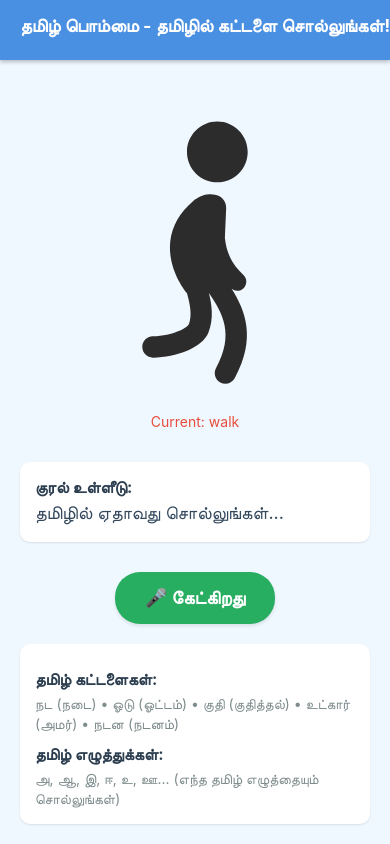
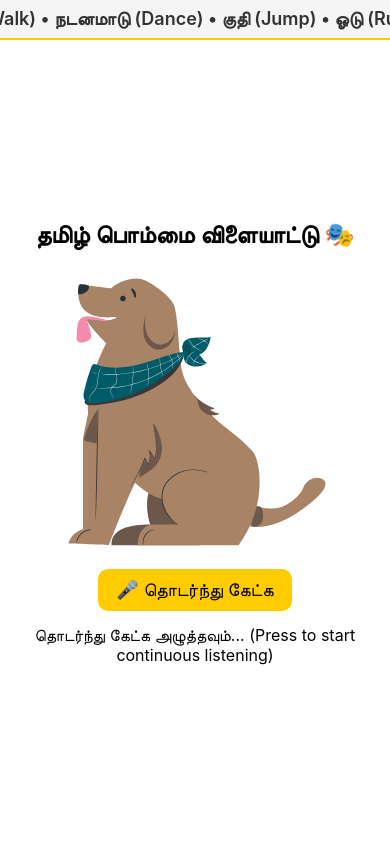
Before and after one commit to manisnow/tamil-pommai-expo, a React Native app: screen / in a window 390 px wide. Built offline with nearby package versions, Linux system fonts and the light colour scheme.

Commit message:
RESTORED: Original Tamil Pommai design from initial commit - with Tamil letters fix!

```diff
--- a/App.jsx
+++ b/App.jsx
@@ -1,376 +1,458 @@
-// Working Tamil Pommai App - v2.0 - Nov 21, 2025 - Force rebuild
-import React, { useState, useEffect, useRef } from 'react';
-import { View, Text, StyleSheet, ScrollView, Dimensions, TouchableOpacity, Alert } from 'react-native';
-import SpeechAdapter from './src/utils/SpeechAdapter';
-import LottieWrapper from './src/components/LottieWrapper';
-import tamilLettersData from './assets/tamil-letters.json';
+import React, { useEffect, useRef, useState } from "react";
+import { View, Text, TouchableOpacity, StyleSheet, SafeAreaView, Platform, Animated, Dimensions } from "react-native";
+import SpeechAdapter from "./src/utils/SpeechAdapter";
+import LottieWrapper from "./src/components/LottieWrapper";
 
-const { width, height } = Dimensions.get('window');
+/*
+  Place your animation JSONs under ./assets and import them:
+  import sitAnim from './assets/sit.json';
+  import walkAnim from './assets/walk.json';
+  ...
+*/
+import sitAnim from "./assets/sit.json";
+import walkAnim from "./assets/walk.json";
+import danceAnim from "./assets/dance.json";
+import jumpAnim from "./assets/jump.json";
+import runAnim from "./assets/run1.json";
+import tamilLettersData from "./assets/tamil-letters.json";
 
-// Flatten the Tamil letters into a single array
-const tamilLetters = [
-  ...tamilLettersData.vowels,
-  ...tamilLettersData.consonants
-].map(letter => ({
-  tamil: letter.letter,
-  english: letter.name,
-  meaning: letter.sound
-}));
+const animations = { sit: sitAnim, walk: walkAnim, dance: danceAnim, jump: jumpAnim, run: runAnim };
 
-const commandMappings = {
-  'நட': 'walk',
-  'ஓடு': 'run',
-  'குதி': 'jump',
-  'உட்கார்': 'sit',
-  'உட்காரு': 'sit',
-  'நடன': 'dance',
-  'டான்ஸ்': 'dance'
+const commandMap = [
+  { key: "dance", triggers: ["நடனமாடு", "நடனம்", "நர்த்தனம்"] },  // Longer commands first
+  { key: "sit", triggers: ["உக்காரு", "உட்காரு", "உக்கார்", "உட்கார்"] },
+  { key: "run", triggers: ["ஓடு", "ஓட", "ஓடி", "ஓடுங்கள்"] },
+  { key: "jump", triggers: ["குதி", "குதிக்க", "தாவு"] },
+  { key: "walk", triggers: ["நடை", "நடக்க", "வா", "நடந்து"] }  // Removed "நட" to avoid conflicts
+];
+
+// Create a comprehensive letter mapping for Tamil letters
+const createLetterMap = () => {
+  const letterMap = [];
+
+  // Add vowels with simple triggers
+  tamilLettersData.vowels.forEach(letterInfo => {
+    const letter = letterInfo.letter;
+    const triggers = [
+      letter,
+      letterInfo.name,
+      letterInfo.sound + "கரम்",
+      letterInfo.name.replace("கரம்", "")
+    ].filter(t => t && t.trim().length > 0);
+
+    letterMap.push({
+      key: "letter",
+      letter: letter,
+      name: letterInfo.name,
+      triggers: triggers
+    });
+  });
+
+  // Add consonants with simple triggers
+  tamilLettersData.consonants.forEach(letterInfo => {
+    const letter = letterInfo.letter;
+    const baseLetter = letter.replace("்", ""); // Remove pulli for base form
+    const triggers = [
+      baseLetter,  // Put base form first for better matching
+      letter,
+      letterInfo.name,
+      baseLetter + "கரம்",
+      letterInfo.name.replace("கரம்", "")
+    ].filter(t => t && t.trim().length > 0);
+
+    letterMap.push({
+      key: "letter",
+      letter: baseLetter, // Display the base form without pulli
+      name: letterInfo.name,
+      triggers: triggers
+    });
+  });
+
+  // Add some common combined letters with simple triggers
+  if (tamilLettersData.combined) {
+    tamilLettersData.combined.slice(0, 20).forEach(letterInfo => { // Limit to first 20 to avoid overwhelming
+      const letter = letterInfo.letter;
+      const triggers = [
+        letter,
+        letterInfo.sound
+      ].filter(t => t && t.trim().length > 0);
+
+      letterMap.push({
+        key: "letter",
+        letter: letter,
+        name: letterInfo.name,
+        triggers: triggers
+      });
+    });
+  }
+
+  return letterMap;
 };
 
-const animationFiles = {
-  walk: require('./assets/walk.json'),
-  run: require('./assets/run1.json'),
-  jump: require('./assets/jump.json'),
-  sit: require('./assets/sit.json'),
-  dance: require('./assets/dance.json')
-};
+const letterMap = createLetterMap();
+
+const normalizeText = (s = "") =>
+  s.trim()
+   .replaceAll(/[.,।\s]+/gu, " ")  // Replace Tamil and English punctuation with spaces
+   .replaceAll(/[^\p{L}\p{N}\s]+/gu, "")  // Remove other non-letter/number characters
+   .replaceAll(/\s+/g, " ")  // Normalize multiple spaces
+   .trim();
 
 export default function App() {
-  const [currentAnimation, setCurrentAnimation] = useState('walk');
-  const [voiceInput, setVoiceInput] = useState('');
-  const [currentLetter, setCurrentLetter] = useState(null);
-  const [isListening, setIsListening] = useState(false);
-  const [recognizedCommand, setRecognizedCommand] = useState('');
-  const [bannerText, setBannerText] = useState('தமிழ் பொம்மை - தமிழில் கட்டளை சொல்லுங்கள்!');
-  const bannerTimeoutRef = useRef(null);
-  const speechTimeoutRef = useRef(null);
-
-  // Debug animation files
-  useEffect(() => {
-    console.log('🎭 Animation files loaded:', Object.keys(animationFiles));
-    console.log('🎯 Current animation file:', animationFiles[currentAnimation]);
-    console.log('📚 Tamil letters count:', tamilLetters.length);
-    console.log('📚 First few letters:', tamilLetters.slice(0, 3));
-  }, [currentAnimation]);
+  const [message, setMessage] = useState("தொடர்ந்து கேட்க அழுத்தவும்... (Press to start continuous listening)");
+  const [current, setCurrent] = useState("sit");
+  const [listening, setListening] = useState(false);
+  const [currentLetter, setCurrentLetter] = useState(null); // For displaying Tamil letters
+  const [showLetter, setShowLetter] = useState(false); // Toggle between animation and letter view
+  const adapterRef = useRef(SpeechAdapter);
+  const messageTimeoutRef = useRef(null);
+  const scrollX = useRef(new Animated.Value(0)).current;
+  const screenWidth = Dimensions.get('window').width;
 
   useEffect(() => {
-    const initializeSpeech = async () => {
-      try {
-        console.log('🔧 Initializing SpeechAdapter...');
-        await SpeechAdapter.init();
+    try { adapterRef.current.init(); } catch (e) { console.warn(e); }
+    adapterRef.current.onResult(({ raw, final }) => {
+      const text = normalizeText(raw);
+      console.log('📢 Voice input received:', { raw, text, final });
+      console.log('🔍 Character codes:', Array.from(raw).map(char => `${char}(${char.charCodeAt(0)})`));
+      setMessage(`நீங்கள் சொன்னது: ${raw}`);
 
-        SpeechAdapter.onResult(({ raw, final }) => {
-          console.log('📢 Voice input received:', { raw, final });
-          setVoiceInput(raw);
+      // Split the text by common delimiters and check each word
+      const words = text.split(/[\s.,।]+/).filter(word => word.length > 0);
+      console.log('📝 Words detected:', words);
+      console.log('🔤 Available letter triggers (first 10):', letterMap.slice(0, 10).map(l => `${l.letter}: [${l.triggers.join(', ')}]`));
 
-          if (final) {
-            clearTimeout(speechTimeoutRef.current);
-            speechTimeoutRef.current = setTimeout(() => {
-              processCommand(raw);
-            }, 500);
+      // First, try exact matches for complete words
+      for (const word of words) {
+        // Check for letter matches first
+        for (const letterInfo of letterMap) {
+          for (const trigger of letterInfo.triggers) {
+            const normalizedTrigger = normalizeText(trigger);
+            if (word === normalizedTrigger) {
+              console.log(`✅ Letter match found: "${word}" === "${normalizedTrigger}" → ${letterInfo.letter}`);
+              setCurrentLetter(letterInfo);
+              setShowLetter(true);
+              setMessage(`எழுத்து: ${letterInfo.letter} (${letterInfo.name})`);
+
+              // Clear success message after 3 seconds but keep letter displayed
+              if (messageTimeoutRef.current) {
+                clearTimeout(messageTimeoutRef.current);
+              }
+              messageTimeoutRef.current = setTimeout(() => {
+                if (listening) {
+                  setMessage("தொடர்ந்து கேட்கப்படுகிறது... எந்த நேரமும் பேசலாம்!");
+                }
+              }, 3000);
+
+              return;
+            }
           }
-        });
+        }
 
-        SpeechAdapter.onError((error) => {
-          console.error('🚨 Speech recognition error:', error);
-        });
+        // Then check for animation commands
+        for (const command of commandMap) {
+          for (const trigger of command.triggers) {
+            const normalizedTrigger = normalizeText(trigger);
+            if (word === normalizedTrigger) {
+              console.log(`✅ Exact match found: "${word}" === "${normalizedTrigger}" → ${command.key}`);
+              setCurrent(command.key);
+              setShowLetter(false);
+              setMessage(`கட்டளை: ${trigger} → ${command.key}`);
 
-        await SpeechAdapter.start();
-        setIsListening(true);
-        console.log('🎤 Speech recognition started');
-      } catch (error) {
-        console.error('Speech initialization error:', error);
-        Alert.alert('Error', 'Could not initialize speech recognition');
+              // Clear success message after 2 seconds
+              if (messageTimeoutRef.current) {
+                clearTimeout(messageTimeoutRef.current);
+              }
+              messageTimeoutRef.current = setTimeout(() => {
+                if (listening) {
+                  setMessage("தொடர்ந்து கேட்கப்படுகிறது... எந்த நேரமும் பேசலாம்!");
+                }
+              }, 2000);
+
+              return;
+            }
+          }
+        }
       }
+
+      // If no exact matches, try partial matches (longest trigger first)
+      const allTriggers = [];
+
+      // Add letter triggers
+      for (const letterInfo of letterMap) {
+        for (const trigger of letterInfo.triggers) {
+          allTriggers.push({
+            type: "letter",
+            command: letterInfo.key,
+            trigger,
+            letterInfo: letterInfo,
+            normalizedTrigger: normalizeText(trigger),
+            length: normalizeText(trigger).length
+          });
+        }
+      }
+
+      // Add animation command triggers
+      for (const command of commandMap) {
+        for (const trigger of command.triggers) {
+          allTriggers.push({
+            type: "animation",
+            command: command.key,
+            trigger,
+            normalizedTrigger: normalizeText(trigger),
+            length: normalizeText(trigger).length
+          });
+        }
+      }
+
+      // Sort by length (longest first) for partial matching
+      allTriggers.sort((a, b) => b.length - a.length);
+
+      console.log('🔍 Checking partial matches with triggers sorted by length:', allTriggers.map(t => `${t.trigger}(${t.length})`));
+
+      for (const word of words) {
+        for (const triggerInfo of allTriggers) {
+          const { type, command, trigger, normalizedTrigger, letterInfo } = triggerInfo;
+
+          // For letters, be more lenient with matching (single characters)
+          const minLength = type === "letter" ? 1 : 4;
+
+          if (word.includes(normalizedTrigger) && normalizedTrigger.length >= minLength) {
+            console.log(`✅ Partial match found: "${word}".includes("${normalizedTrigger}") → ${type}:${command}`);
+
+            if (type === "letter") {
+              console.log(`🔤 Letter matched: ${letterInfo.letter} (${letterInfo.name})`);
+              setCurrentLetter(letterInfo);
+              setShowLetter(true);
+              setMessage(`எழுத்து: ${letterInfo.letter} (${letterInfo.name})`);
+
+              // Clear success message after 3 seconds but keep letter displayed
+              if (messageTimeoutRef.current) {
+                clearTimeout(messageTimeoutRef.current);
+              }
+              messageTimeoutRef.current = setTimeout(() => {
+                if (listening) {
+                  setMessage("தொடர்ந்து கேட்கப்படுகிறது... எந்த நேரமும் பேசலாம்!");
+                }
+              }, 3000);
+            } else {
+              setCurrent(command);
+              setShowLetter(false);
+              setMessage(`கட்டளை: ${trigger} → ${command}`);
+
+              // Clear success message after 2 seconds
+              if (messageTimeoutRef.current) {
+                clearTimeout(messageTimeoutRef.current);
+              }
+              messageTimeoutRef.current = setTimeout(() => {
+                if (listening) {
+                  setMessage("தொடர்ந்து கேட்கப்படுகிறது... எந்த நேரமும் பேசலாம்!");
+                }
+              }, 2000);
+            }
+
+            return;
+          }
+        }
+      }
+
+      // Special handling for single Tamil characters (fallback)
+      if (text.length === 1 || words.some(word => word.length === 1)) {
+        console.log('🔤 Checking for single Tamil character:', text);
+
+        // Check if the input contains any Tamil letter directly
+        for (const letterInfo of letterMap) {
+          if (text.includes(letterInfo.letter) || words.includes(letterInfo.letter)) {
+            console.log(`✅ Direct Tamil letter match found: ${letterInfo.letter}`);
+            setCurrentLetter(letterInfo);
+            setShowLetter(true);
+            setMessage(`எழுத்து: ${letterInfo.letter} (${letterInfo.name})`);
+
+            // Clear success message after 3 seconds but keep letter displayed
+            if (messageTimeoutRef.current) {
+              clearTimeout(messageTimeoutRef.current);
+            }
+            messageTimeoutRef.current = setTimeout(() => {
+              if (listening) {
+                setMessage("தொடர்ந்து கேட்கப்படுகிறது... எந்த நேரமும் பேசலாம்!");
+              }
+            }, 3000);
+
+            return;
+          }
+        }
+      }
+
+      // If no command found and it's a final result, show the error
+      if (final) {
+        console.log(`❌ No match found for words: ${words.join(', ')}`);
+        setMessage(`அறிய முடியவில்லை: ${raw}`);
+      }
+    });
+    adapterRef.current.onError((e) => {
+      console.error('🚨 Speech adapter error:', e);
+      setMessage("குரல் பிழை");
+    });
+
+    // Start scrolling animation
+    const startScrolling = () => {
+      scrollX.setValue(screenWidth);
+
+      const scrollAnimation = Animated.loop(
+        Animated.sequence([
+          Animated.timing(scrollX, {
+            toValue: -1000, // Move off screen to the left
+            duration: 20000, // 20 seconds for full scroll
+            useNativeDriver: true,
+          }),
+          Animated.timing(scrollX, {
+            toValue: screenWidth, // Reset to start position
+            duration: 0, // Instant reset
+            useNativeDriver: true,
+          }),
+        ]),
+        {
+          iterations: -1, // Infinite loop
+        }
+      );
+
+      scrollAnimation.start();
+
+      // Return cleanup function
+      return () => scrollAnimation.stop();
     };
 
-    initializeSpeech();
+    const cleanup = startScrolling();
 
-    return () => {
-      clearTimeout(bannerTimeoutRef.current);
-      clearTimeout(speechTimeoutRef.current);
-      if (SpeechAdapter) {
-        SpeechAdapter.stop();
-      }
-    };
-  }, []);
+    // Cleanup on unmount
+    return cleanup;
+  }, [screenWidth]);
 
-  const processCommand = (command) => {
-    const cleanCommand = command.trim().toLowerCase();
-    console.log('🎯 Processing command:', cleanCommand);
-
-    // Check for animation commands
-    for (const [tamilWord, animation] of Object.entries(commandMappings)) {
-      if (cleanCommand.includes(tamilWord)) {
-        console.log(`🎭 Animation command found: ${tamilWord} -> ${animation}`);
-        setCurrentAnimation(animation);
-        setRecognizedCommand(tamilWord);
-        setBannerText(`${tamilWord} - ${animation}!`);
-
-        clearTimeout(bannerTimeoutRef.current);
-        bannerTimeoutRef.current = setTimeout(() => {
-          setBannerText('தமிழ் பொம்மை - தமிழில் கட்டளை சொல்லுங்கள்!');
-        }, 3000);
-        return;
-      }
-    }
-
-    // Check for Tamil letters
-    const foundLetter = tamilLetters.find(letter =>
-      cleanCommand.includes(letter.tamil) ||
-      cleanCommand.includes(letter.english.toLowerCase())
-    );
-
-    if (foundLetter) {
-      console.log(`📚 Letter found: ${foundLetter.tamil} (${foundLetter.english})`);
-      setCurrentLetter(foundLetter);
-      setBannerText(`${foundLetter.tamil} - ${foundLetter.english} - ${foundLetter.meaning}`);
-
-      clearTimeout(bannerTimeoutRef.current);
-      bannerTimeoutRef.current = setTimeout(() => {
-        setCurrentLetter(null);
-        setBannerText('தமிழ் பொம்மை - தமிழில் கட்டளை சொல்லுங்கள்!');
-      }, 4000);
+  const toggleListen = async () => {
+    if (listening) {
+      adapterRef.current.stop();
+      setListening(false);
+      setMessage("நிறுத்தப்பட்டது");
       return;
     }
 
-    console.log('❓ No matching command found');
-  };
-
-  const restartListening = async () => {
     try {
-      if (isListening) {
-        SpeechAdapter.stop();
+      if (Platform.OS !== "web") {
+        // request permission flow for native if needed
       }
-      await SpeechAdapter.start();
-      setIsListening(true);
-      setBannerText('🎤 மீண்டும் கேட்க ஆரம்பித்தது...');
-
-      setTimeout(() => {
-        setBannerText('தமிழ் பொம்மை - தமிழில் கட்டளை சொல்லுங்கள்!');
-      }, 2000);
-    } catch (error) {
-      console.error('Error restarting speech:', error);
-      Alert.alert('Error', 'Could not restart speech recognition');
+      adapterRef.current.start();
+      setListening(true);
+      setMessage("தொடர்ந்து கேட்கப்படுகிறது... எந்த நேரமும் பேசலாம்!");
+    } catch (e) {
+      console.error(e);
+      setMessage("மொத்தம் துவங்க முடியவில்லை");
     }
   };
 
   return (
-    <View style={styles.container}>
-      {/* Scrolling Banner */}
-      <View style={styles.bannerContainer}>
-        <ScrollView
-          horizontal
-          showsHorizontalScrollIndicator={false}
-          style={styles.banner}
+    <SafeAreaView style={styles.root}>
+      <View style={styles.scroller}>
+        <Animated.Text
+          style={[
+            styles.scrollerText,
+            {
+              transform: [{ translateX: scrollX }]
+            }
+          ]}
         >
-          <Text style={styles.bannerText}>{bannerText}</Text>
-        </ScrollView>
+          உக்காரு (Sit)   •   நடை (Walk)   •   நடனமாடு (Dance)   •   குதி (Jump)   •   ஓடு (Run)   •   அ ஆ இ ஈ உ ஊ (Letters)   •   க ங ச ஞ ட ண (Letters)   •   உக்காரு (Sit)   •   நடை (Walk)   •   நடனமாடு (Dance)   •   குதி (Jump)   •   ஓடு (Run)   •   அ ஆ இ ஈ உ ஊ (Letters)
+        </Animated.Text>
       </View>
 
-      {/* Main Content */}
-      <View style={styles.mainContent}>
-        {/* Character Animation */}
-        <View style={styles.characterContainer}>
-          <LottieWrapper
-            animationData={animationFiles[currentAnimation]}
-            style={styles.character}
-            autoPlay={true}
-            loop={true}
-          />
-          {/* Debug info */}
-          <Text style={styles.debugText}>Current: {currentAnimation}</Text>
-        </View>
+      <View style={styles.container}>
 
-        {/* Letter Display */}
-        {currentLetter && (
+        <Text style={styles.title}>தமிழ் பொம்மை விளையாட்டு 🎭</Text>
+
+        {showLetter && currentLetter ? (
           <View style={styles.letterContainer}>
-            <Text style={styles.letterTamil}>{currentLetter.tamil}</Text>
-            <Text style={styles.letterEnglish}>{currentLetter.english}</Text>
-            <Text style={styles.letterMeaning}>{currentLetter.meaning}</Text>
+            <Text style={styles.letterDisplay}>{currentLetter.letter}</Text>
+            <Text style={styles.letterName}>{currentLetter.name}</Text>
+            <Text style={styles.letterDescription}>தமிழ் எழுத்து</Text>
           </View>
+        ) : (
+          <LottieWrapper animationData={animations[current]} style={{ width: 300, height: 300 }} />
         )}
 
-        {/* Voice Input Display */}
-        <View style={styles.inputContainer}>
-          <Text style={styles.inputLabel}>குரல் உள்ளீடு:</Text>
-          <Text style={styles.inputText}>{voiceInput || 'தமிழில் ஏதாவது சொல்லுங்கள்...'}</Text>
-          {recognizedCommand && (
-            <Text style={styles.commandText}>கட்டளை: {recognizedCommand}</Text>
-          )}
-        </View>
+        <TouchableOpacity style={styles.button} onPress={toggleListen}>
+          <Text style={styles.buttonText}>{listening ? "⏹️ நிறுத்துங்கள்" : "🎤 தொடர்ந்து கேட்க"}</Text>
+        </TouchableOpacity>
 
-        {/* Controls */}
-        <View style={styles.controlsContainer}>
-          <TouchableOpacity
-            style={[styles.button, isListening ? styles.listeningButton : styles.stoppedButton]}
-            onPress={restartListening}
-          >
-            <Text style={styles.buttonText}>
-              {isListening ? '🎤 கேட்கிறது' : '🔴 மீண்டும் ஆரம்பி'}
-            </Text>
-          </TouchableOpacity>
-        </View>
-
-        {/* Command Help */}
-        <View style={styles.helpContainer}>
-          <Text style={styles.helpTitle}>தமிழ் கட்டளைகள்:</Text>
-          <Text style={styles.helpText}>நட (நடை) • ஓடு (ஓட்டம்) • குதி (குதித்தல்) • உட்கார் (அமர்) • நடன (நடனம்)</Text>
-          <Text style={styles.helpTitle}>தமிழ் எழுத்துக்கள்:</Text>
-          <Text style={styles.helpText}>அ, ஆ, இ, ஈ, உ, ஊ... (எந்த தமிழ் எழுத்தையும் சொல்லுங்கள்)</Text>
-        </View>
+        <Text style={styles.message}>{message}</Text>
       </View>
-    </View>
+    </SafeAreaView>
   );
 }
 
 const styles = StyleSheet.create({
+  root: {
+    flex: 1,
+    backgroundColor: "#fff"
+  },
   container: {
     flex: 1,
-    backgroundColor: '#f0f8ff',
+    alignItems: "center",
+    justifyContent: "center",
+    paddingHorizontal: 16,
+    paddingVertical: 20
   },
-  bannerContainer: {
-    height: 60,
-    backgroundColor: '#4a90e2',
-    justifyContent: 'center',
-    elevation: 4,
-    shadowColor: '#000',
-    shadowOffset: { width: 0, height: 2 },
-    shadowOpacity: 0.25,
-    shadowRadius: 3.84,
+  scroller: {
+    width: "100%",
+    height: 40,
+    overflow: "hidden",
+    backgroundColor: "#f5f5f5",
+    borderBottomWidth: 2,
+    borderBottomColor: "#ffcc00",
+    justifyContent: "center",
+    position: "relative"
   },
-  banner: {
-    flex: 1,
-  },
-  bannerText: {
+  scrollerText: {
     fontSize: 18,
-    fontWeight: 'bold',
-    color: 'white',
-    paddingHorizontal: 20,
-    paddingVertical: 15,
-    minWidth: width * 1.5,
-  },
-  mainContent: {
-    flex: 1,
-    padding: 20,
-  },
-  characterContainer: {
-    flex: 1,
-    justifyContent: 'center',
-    alignItems: 'center',
-    minHeight: 300,
-  },
-  character: {
-    width: Math.min(width * 0.8, 300),
-    height: Math.min(width * 0.8, 300),
+    fontWeight: "600",
+    color: "#333",
+    position: "absolute",
+    whiteSpace: "nowrap"
   },
   letterContainer: {
-    backgroundColor: '#fff',
-    padding: 20,
-    borderRadius: 15,
-    alignItems: 'center',
-    marginVertical: 20,
-    elevation: 3,
-    shadowColor: '#000',
-    shadowOffset: { width: 0, height: 2 },
+    width: 300,
+    height: 300,
+    alignItems: "center",
+    justifyContent: "center",
+    backgroundColor: "#f8f9fa",
+    borderRadius: 20,
+    borderWidth: 3,
+    borderColor: "#007bff",
+    shadowColor: "#000",
+    shadowOffset: { width: 0, height: 4 },
     shadowOpacity: 0.1,
-    shadowRadius: 3.84,
+    shadowRadius: 8,
+    elevation: 5
   },
-  letterTamil: {
-    fontSize: 48,
-    fontWeight: 'bold',
-    color: '#e74c3c',
-    marginBottom: 10,
+  letterDisplay: {
+    fontSize: 120,
+    fontWeight: "bold",
+    color: "#007bff",
+    textAlign: "center",
+    marginBottom: 10
   },
-  letterEnglish: {
+  letterName: {
     fontSize: 24,
-    color: '#2c3e50',
-    marginBottom: 5,
+    fontWeight: "600",
+    color: "#495057",
+    textAlign: "center",
+    marginBottom: 5
   },
-  letterMeaning: {
-    fontSize: 18,
-    color: '#7f8c8d',
-    fontStyle: 'italic',
+  letterDescription: {
+    fontSize: 16,
+    color: "#6c757d",
+    textAlign: "center"
   },
-  inputContainer: {
-    backgroundColor: '#fff',
-    padding: 15,
-    borderRadius: 10,
-    marginVertical: 10,
-    elevation: 2,
-    shadowColor: '#000',
-    shadowOffset: { width: 0, height: 1 },
-    shadowOpacity: 0.1,
-    shadowRadius: 2,
-  },
-  inputLabel: {
-    fontSize: 16,
-    fontWeight: 'bold',
-    color: '#2c3e50',
-    marginBottom: 5,
-  },
-  inputText: {
-    fontSize: 18,
-    color: '#34495e',
-    minHeight: 25,
-  },
-  commandText: {
-    fontSize: 16,
-    color: '#e74c3c',
-    fontWeight: 'bold',
-    marginTop: 5,
-  },
-  controlsContainer: {
-    alignItems: 'center',
-    marginVertical: 20,
-  },
-  button: {
-    paddingHorizontal: 30,
-    paddingVertical: 15,
-    borderRadius: 25,
-    elevation: 2,
-    shadowColor: '#000',
-    shadowOffset: { width: 0, height: 2 },
-    shadowOpacity: 0.1,
-    shadowRadius: 3.84,
-  },
-  listeningButton: {
-    backgroundColor: '#27ae60',
-  },
-  stoppedButton: {
-    backgroundColor: '#e74c3c',
-  },
-  buttonText: {
-    fontSize: 18,
-    fontWeight: 'bold',
-    color: 'white',
-  },
-  helpContainer: {
-    backgroundColor: '#fff',
-    padding: 15,
-    borderRadius: 10,
-    elevation: 2,
-    shadowColor: '#000',
-    shadowOffset: { width: 0, height: 1 },
-    shadowOpacity: 0.1,
-    shadowRadius: 2,
-  },
-  helpTitle: {
-    fontSize: 16,
-    fontWeight: 'bold',
-    color: '#2c3e50',
-    marginBottom: 5,
-    marginTop: 10,
-  },
-  helpText: {
-    fontSize: 14,
-    color: '#7f8c8d',
-    lineHeight: 20,
-  },
-  debugText: {
-    fontSize: 14,
-    color: '#e74c3c',
-    marginTop: 10,
-    textAlign: 'center',
-  },
+  title: { fontSize: 24, marginBottom: 8, fontWeight: "600" },
+  button: { backgroundColor: "#ffcc00", paddingHorizontal: 18, paddingVertical: 10, borderRadius: 10, marginTop: 12 },
+  buttonText: { fontSize: 18 },
+  message: { marginTop: 14, fontSize: 16, textAlign: "center" }
 });
```
Also changed, not shown: 3 other files (tests, documents, lock files or other folders).
